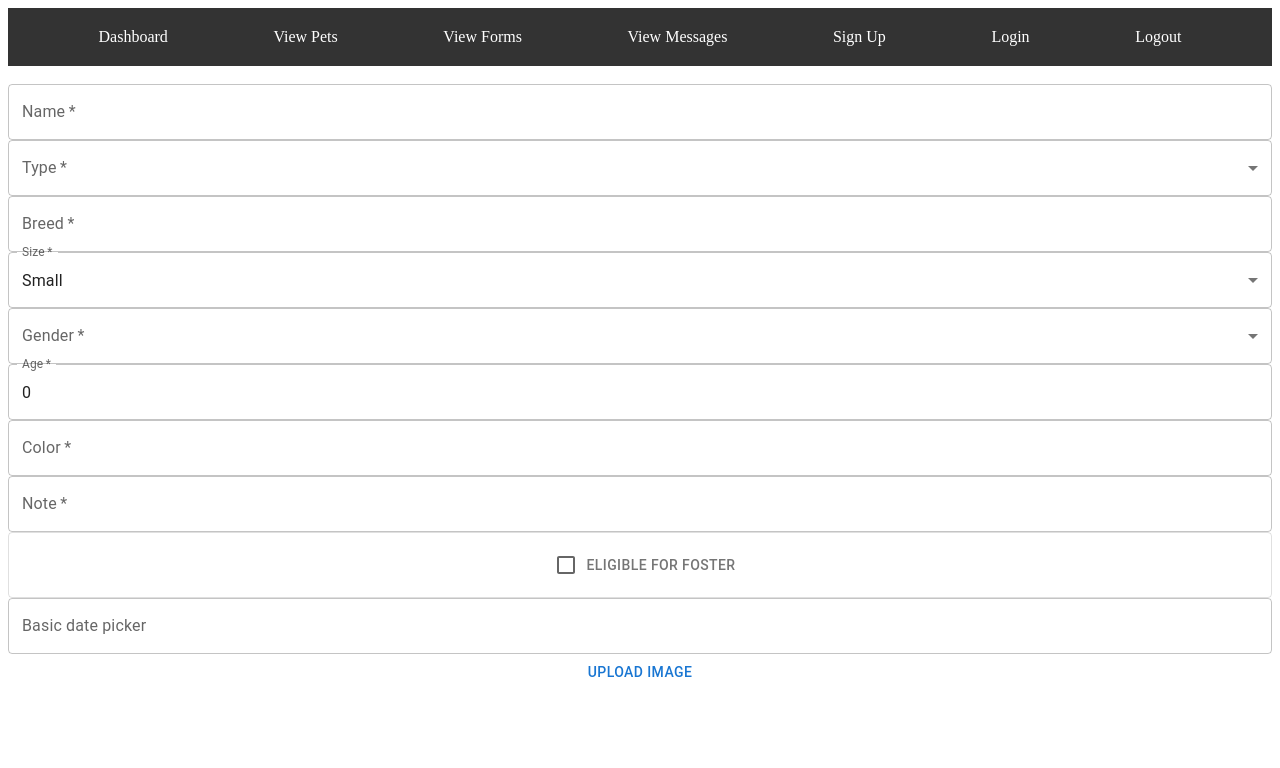
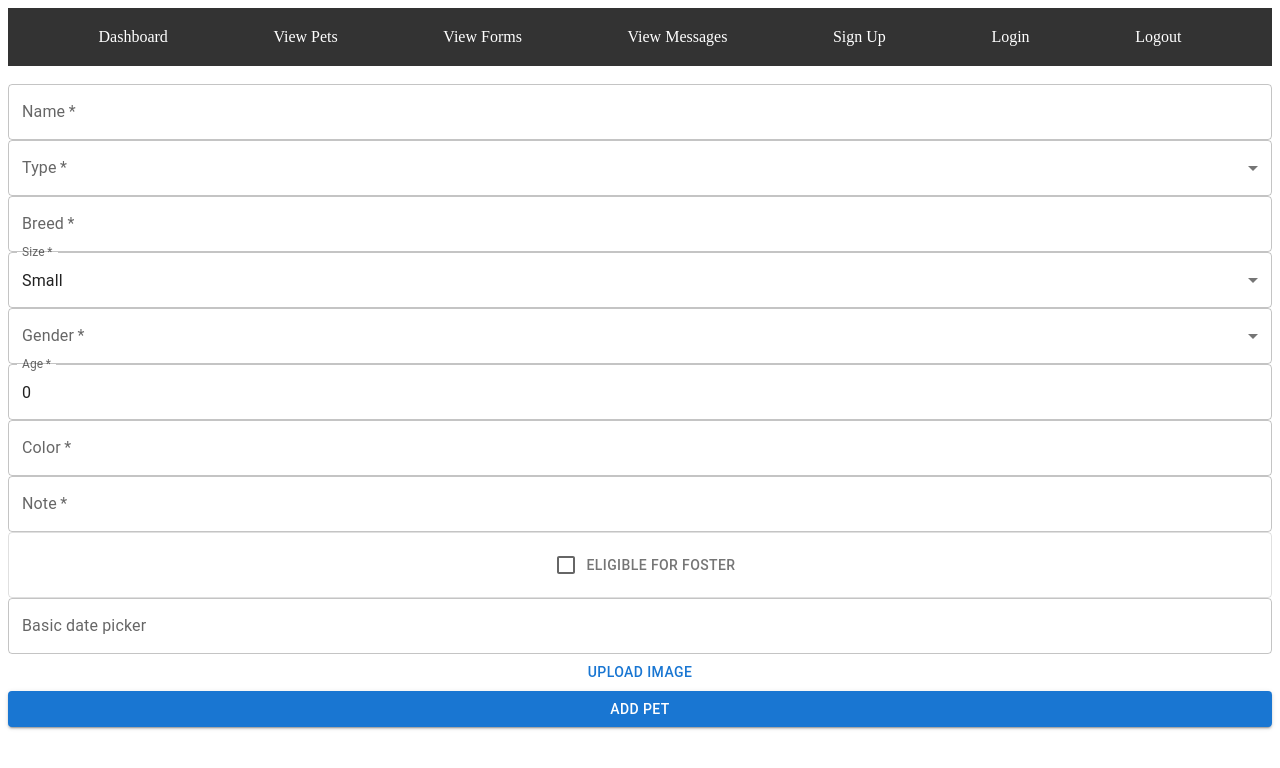
Before and after one commit to wc543/pet-fwask, a React (Vite) app in the folder front/: page /pets/create in a window 1280 px wide. Shown: the top 768 px of the page. Built offline with nearby package versions, Linux system fonts and the light colour scheme; no server answers.

Commit message:
added submit button

```diff
--- a/front/src/components/EmployeePets/AddPet.tsx
+++ b/front/src/components/EmployeePets/AddPet.tsx
@@ -99,6 +99,7 @@ const AddPet: React.FC = () => {
                     <DatePicker label="Basic date picker" />
                 </LocalizationProvider>
                 <Button onClick={() => alert("to do")}>Upload image</Button>
+                <Button variant="contained" type="submit" >Add Pet</Button>
             </FormControl>
         </Box>
         </>
```
